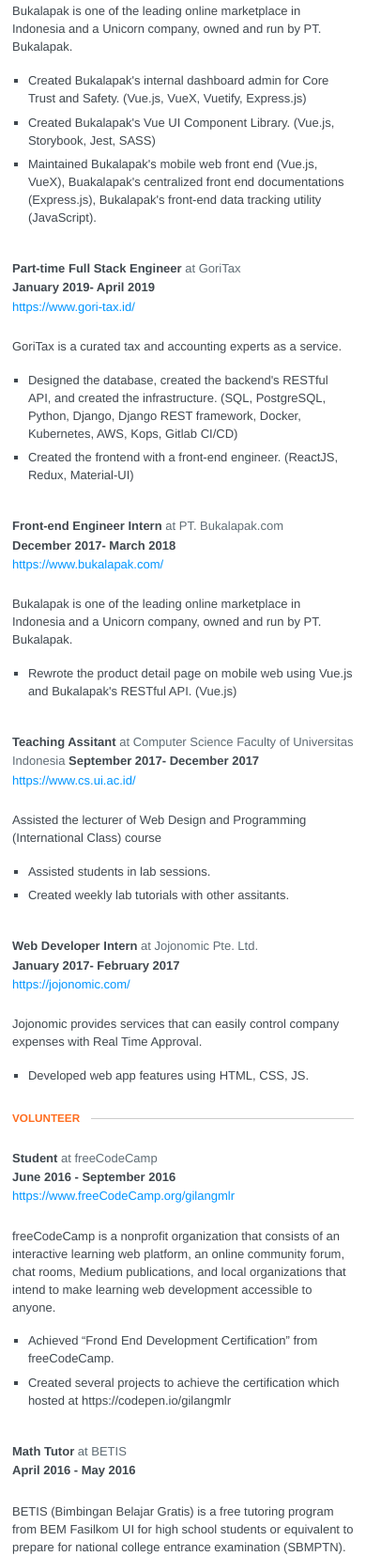
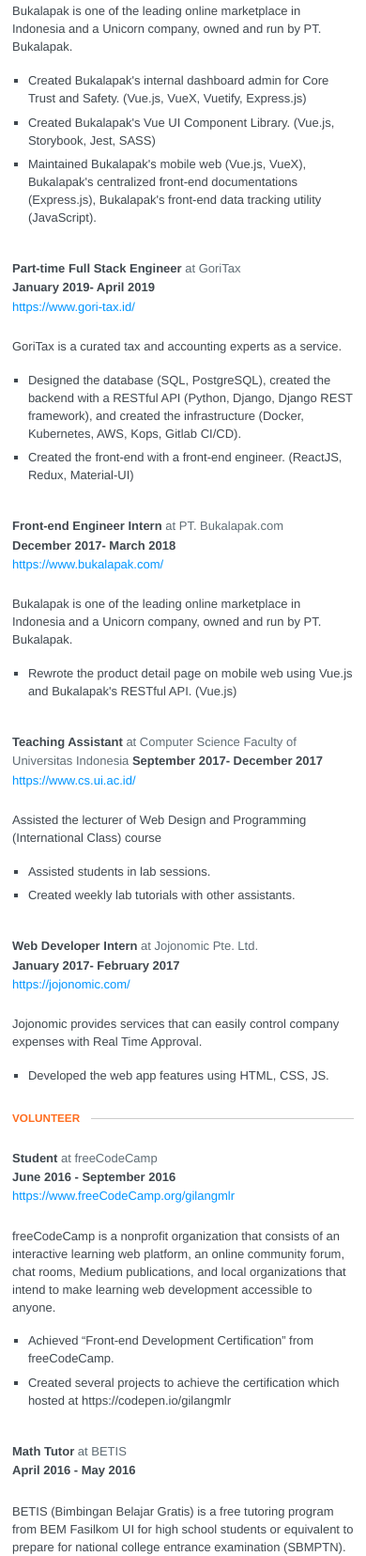
Before and after one commit to gilangmlr/jsonresume, a plain HTML site: page docs/index.html in a window 390 px wide. Shown: the part 910-2566 px from the top of the page at 94% size. Drawn offline with Linux system fonts and the light colour scheme.

Commit message:
Fix typos

```diff
--- a/docs/index.html
+++ b/docs/index.html
@@ -921,7 +921,7 @@
             <ul class="highlights">
                 <li><p>Created Bukalapak's internal dashboard admin for Core Trust and Safety. (Vue.js, VueX, Vuetify, Express.js)</p></li>
                 <li><p>Created Bukalapak's Vue UI Component Library. (Vue.js, Storybook, Jest, SASS)</p></li>
-                <li><p>Maintained Bukalapak's mobile web front end (Vue.js, VueX), Buakalapak's centralized front end documentations (Express.js), Bukalapak's front-end data tracking utility (JavaScript).</p></li>
+                <li><p>Maintained Bukalapak's mobile web (Vue.js, VueX), Bukalapak's centralized front-end documentations (Express.js), Bukalapak's front-end data tracking utility (JavaScript).</p></li>
             </ul>
         	</div>
         </section>
@@ -946,8 +946,8 @@
               <p><p>GoriTax is a curated tax and accounting experts as a service.</p></p>
             </div>
             <ul class="highlights">
-                <li><p>Designed the database, created the backend's RESTful API, and created the infrastructure. (SQL, PostgreSQL, Python, Django, Django REST framework, Docker, Kubernetes, AWS, Kops, Gitlab CI/CD)</p></li>
-                <li><p>Created the frontend with a front-end engineer. (ReactJS, Redux, Material-UI)</p></li>
+                <li><p>Designed the database (SQL, PostgreSQL), created the backend with a RESTful API (Python, Django, Django REST framework), and created the infrastructure (Docker, Kubernetes, AWS, Kops, Gitlab CI/CD).</p></li>
+                <li><p>Created the front-end with a front-end engineer. (ReactJS, Redux, Material-UI)</p></li>
             </ul>
         	</div>
         </section>
@@ -982,7 +982,7 @@
             <label for="work-item-3"></label>
 
     			<header>
-    				<div class="position">Teaching Assitant</div>
+    				<div class="position">Teaching Assistant</div>
     				<div class="company">Computer Science Faculty of Universitas Indonesia</div>
     				<div class="date">
     				  <span class="startDate">September 2017</span>
@@ -998,7 +998,7 @@
             </div>
             <ul class="highlights">
                 <li><p>Assisted students in lab sessions.</p></li>
-                <li><p>Created weekly lab tutorials with other assitants.</p></li>
+                <li><p>Created weekly lab tutorials with other assistants.</p></li>
             </ul>
         	</div>
         </section>
@@ -1023,7 +1023,7 @@
               <p><p>Jojonomic provides services that can easily control company expenses with Real Time Approval.</p></p>
             </div>
             <ul class="highlights">
-                <li><p>Developed web app features using HTML, CSS, JS.</p></li>
+                <li><p>Developed the web app features using HTML, CSS, JS.</p></li>
             </ul>
         	</div>
         </section>
@@ -1065,7 +1065,7 @@
               <p><p>freeCodeCamp is a nonprofit organization that consists of an interactive learning web platform, an online community forum, chat rooms, Medium publications, and local organizations that intend to make learning web development accessible to anyone.</p></p>
             </div>
             <ul class="highlights">
-              <li><p>Achieved “Frond End Development Certification” from freeCodeCamp.</p></li>
+              <li><p>Achieved “Front-end Development Certification” from freeCodeCamp.</p></li>
               <li><p>Created several projects to achieve the certification which hosted at https://codepen.io/gilangmlr</p></li>
             </ul>
           </div>
```
Also changed, not shown: resume.json (+7 -7 lines), 1 other file.
